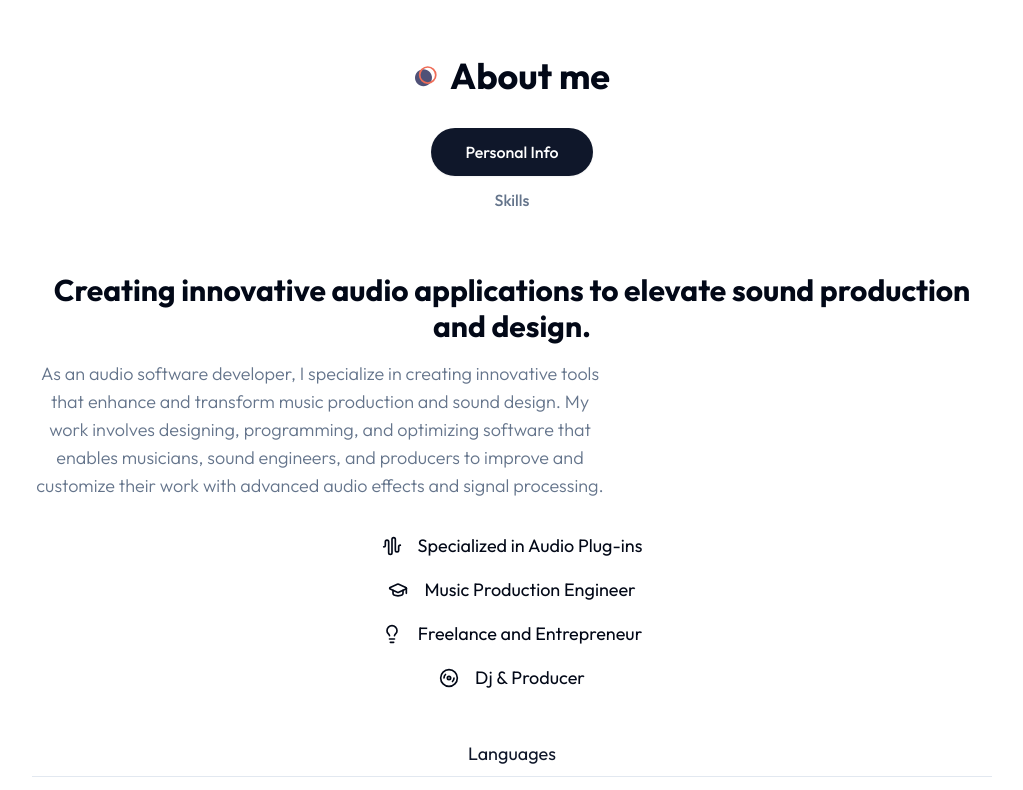
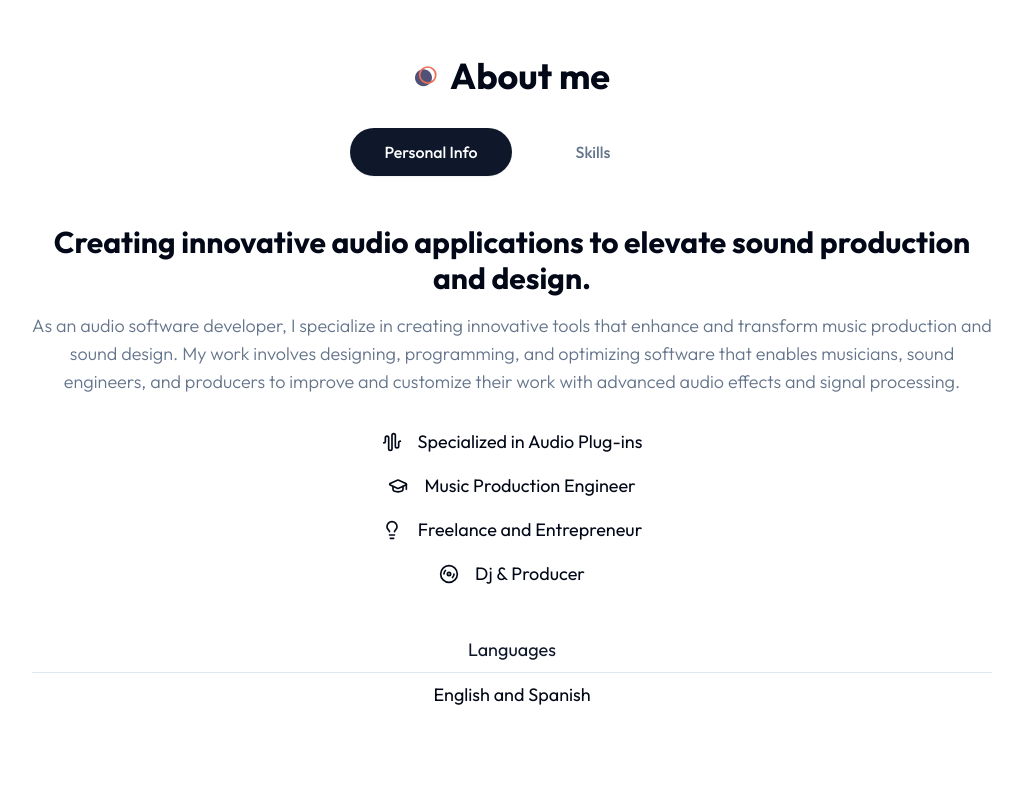
Before and after one commit to jsvaldezv/jsvaldezv.github.io, a Next.js app: page / in a window 1280 px wide. Shown: the part 800-1590 px from the top of the page, without its empty margins (128-1151 px from the left). Built offline with nearby package versions, Linux system fonts and the light colour scheme.

Commit message:
Update some responsive styles for text and cards

```diff
--- a/components/About.jsx
+++ b/components/About.jsx
@@ -135,7 +135,7 @@ const About = () => {
                     </div>
                     <div className="flex-1">
                         <Tabs defaultValue="personal">
-                            <TabsList className="w-full grid xl:grid-cols-2 xl:max-w-[520px] xl:border dark:border-none">
+                            <TabsList className="w-full grid xl:grid-cols-2 xl:max-w-[520px] xl:border dark:border-none lg:flex md:flex sm:flex">
                                 <TabsTrigger
                                     className="w-[162px] xl:w-auto"
                                     value="personal"
@@ -160,13 +160,13 @@ const About = () => {
                             {/* Tabs content */}
                             <div className="text-lg mt-12 xl:mt-8">
                                 <TabsContent value="personal">
-                                    <div className="text-center xl:text-left">
+                                    <div className="text-center xl:text-left lg:text-center">
                                         <h3 className="h3 mb-4">
                                             Creating innovative audio
                                             applications to elevate sound
                                             production and design.
                                         </h3>
-                                        <p className="subtitle max-w-xl max-auto xl:mx-0">
+                                        <p className="subtitle max-w-xl max-auto xl:mx-0 lg:max-w-[100%] md:max-w-[100%] sm:max-w-[100%]">
                                             As an audio software developer, I
                                             specialize in creating innovative
                                             tools that enhance and transform
--- a/components/ProjectCard.jsx
+++ b/components/ProjectCard.jsx
@@ -10,7 +10,7 @@ const ProjectCard = ({ project }) => {
             <CardHeader className="p-0">
                 <div className="relative w-full h-[245px] flex items-center justify-center bg-tertiary dark:bg-secondary/40 xl:bg-work_project_bg_light xl:dark:bg-work_project_bg_dark xl:bg-[110%] xl:bg-no-repeat overflow-hidden">
                     <Image
-                        className="absolute shadow-2xl top-0 object-cover"
+                        className="absolute shadow-2xl top-0 object-cover lg:h-[15.5rem] md:h-[15.5rem] sm:h-[17rem] object-cover"
                         src={project.image}
                         width={500}
                         height={0}
```
